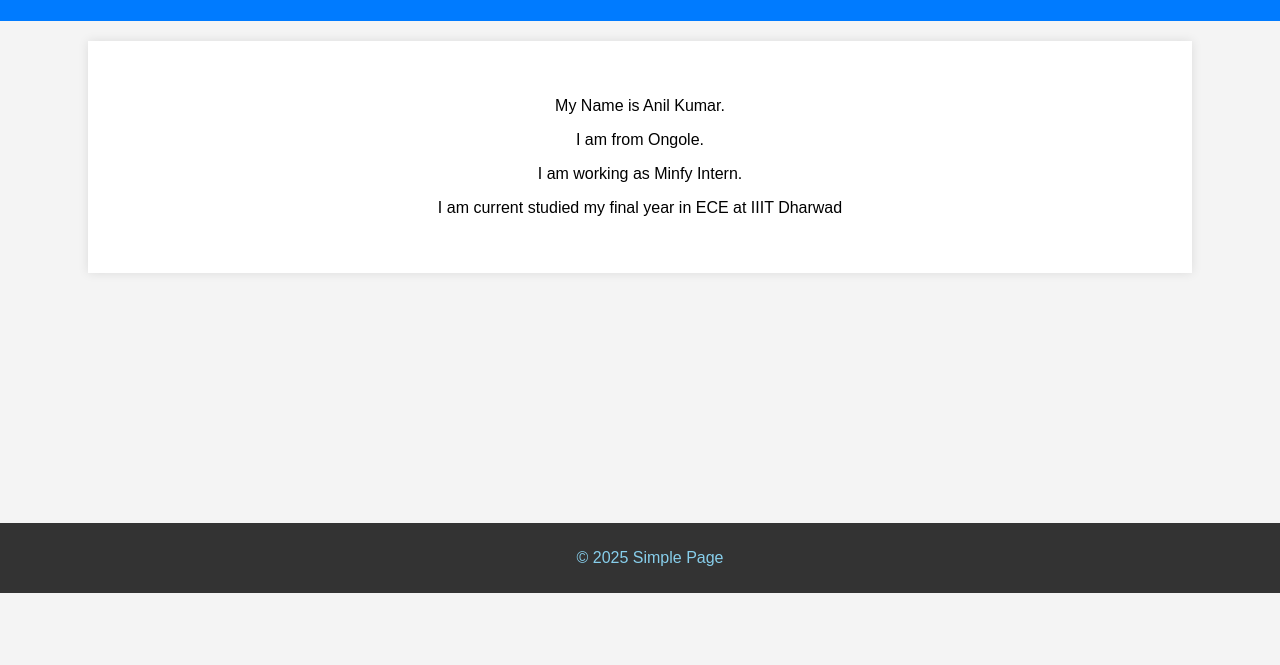
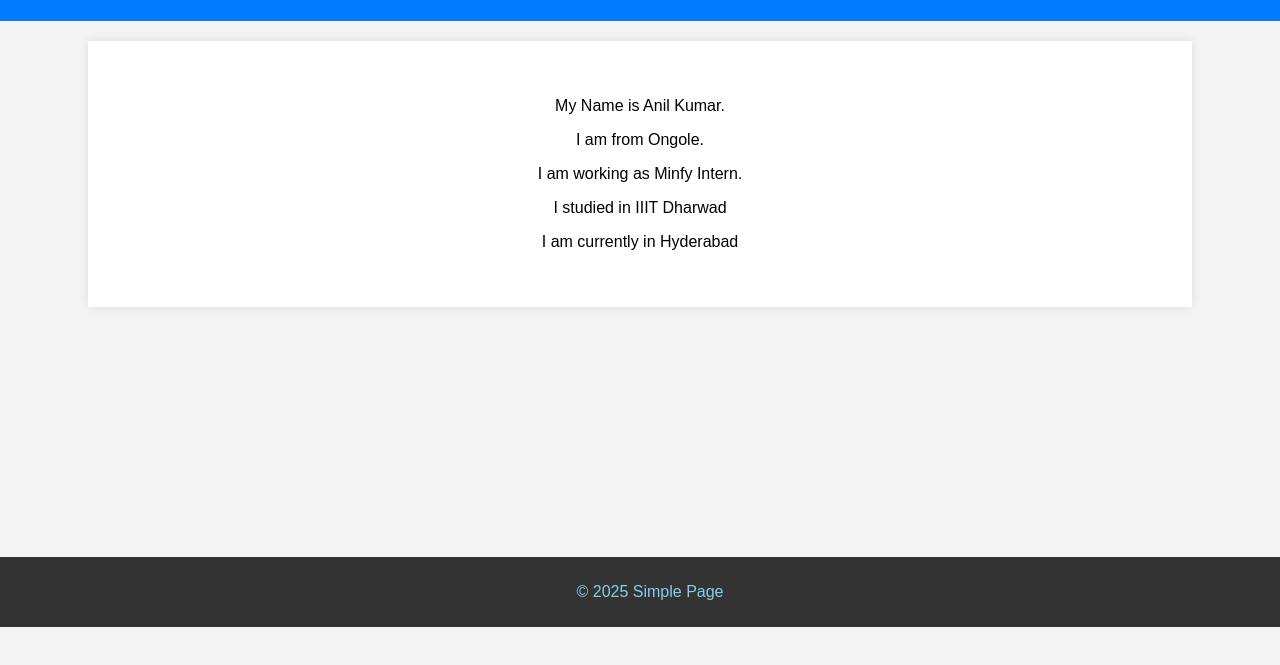
Before and after one commit to venkat54638/Single_webpage, a plain HTML site: page index.html in a window 1280 px wide. Shown: the part 99-764 px from the top of the page. Drawn offline with Linux system fonts and the light colour scheme.

Commit message:
added content

```diff
--- a/index.html
+++ b/index.html
@@ -67,7 +67,8 @@
     <p>My Name is Anil Kumar.</p>
     <p>I am from Ongole.</p>
     <p>I am working as Minfy Intern.</p>
-    <p> I am current studied my final year in ECE at IIIT Dharwad</p>
+    <p> I studied in IIIT Dharwad</p>
+    <p> I am currently in Hyderabad</p>
 
   </main>
 
```
